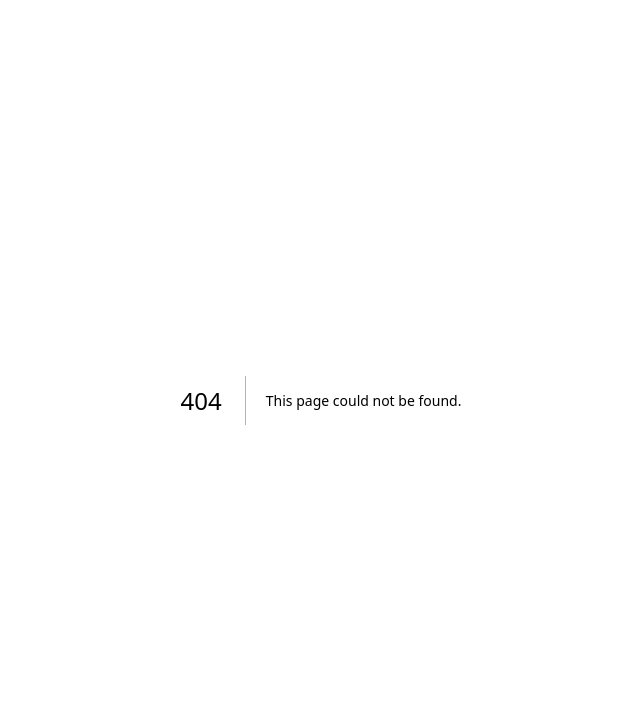
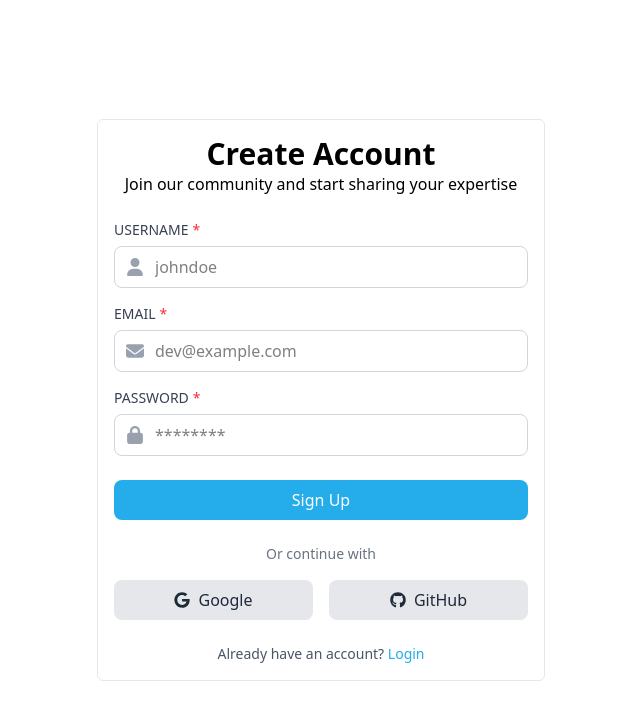
Before and after one commit to GausAlMunirTushar/devdiary-frontend, a Next.js app: page /register in a window 1280 px wide. Before the commit this address had no page. Shown: the top 720 px of the page, without its empty margins (319-959 px from the left). Built offline with nearby package versions, Linux system fonts and the light colour scheme.

Commit message:
feat: add login and signup form add into the page

```diff
--- a/src/app/(auth)/login/page.jsx
+++ b/src/app/(auth)/login/page.jsx
@@ -2,7 +2,7 @@ import LoginForm from "@/components/pages/auth/LoginForm";
 
 const LoginPage = () => {
 	return (
-		<div className="flex items-center justify-center">
+		<div className="min-h-screen flex items-center justify-center py-10">
 			<LoginForm />
 		</div>
 	);
--- /dev/null
+++ b/src/app/(auth)/register/page.jsx
@@ -0,0 +1,11 @@
+import SignupForm from "@/components/pages/auth/SignupForm";
+
+const RegisterPage = () => {
+	return (
+		<div className="min-h-screen flex items-center justify-center py-10">
+			<SignupForm />
+		</div>
+	);
+};
+
+export default RegisterPage;
--- a/src/components/pages/auth/LoginForm.jsx
+++ b/src/components/pages/auth/LoginForm.jsx
@@ -1,5 +1,7 @@
 import Input from "@/components/ui/input";
 import Button from "@/components/ui/button";
+import { FaEnvelope, FaLock, FaGoogle, FaGithub } from "react-icons/fa6";
+import Link from "next/link";
 
 const LoginForm = () => {
 	return (
@@ -8,23 +10,48 @@ const LoginForm = () => {
 			<p className="text-md text-center">
 				Log in to manage your blog and connect with the community
 			</p>
-			<div>
+			<div className="space-y-4 mt-6">
 				<Input
-					label={"Email"}
-					type={"email"}
-					placeholder={"dev@example.com"}
-					className={"border border-gray-200 py-2 px-4 rounded-md"}
+					label="Email"
+					type="email"
+					name="email"
+					placeholder="dev@example.com"
+					icon={FaEnvelope}
+					required
 				/>
 				<Input
-					label={"Password"}
-					type={"password"}
-					placeholder={"********"}
-					className={"border border-gray-200 py-2 px-4 rounded-md"}
+					label="Password"
+					type="password"
+					name="password"
+					placeholder="********"
+					icon={FaLock}
+					required
 				/>
 			</div>
-			<Button variant="primary" size="md" className="w-full my-2">
+			<Button variant="primary" size="md" className="w-full mt-6">
 				Login
 			</Button>
+
+			<div className="mt-6">
+				<p className="text-center text-sm text-gray-500">
+					Or continue with
+				</p>
+				<div className="flex gap-4 mt-4">
+					<Button variant="secondary" size="md" className="flex-1 flex items-center justify-center gap-2">
+						<FaGoogle /> Google
+					</Button>
+					<Button variant="secondary" size="md" className="flex-1 flex items-center justify-center gap-2">
+						<FaGithub /> GitHub
+					</Button>
+				</div>
+			</div>
+
+			<p className="text-center text-sm text-gray-600 mt-6">
+				Don't have an account?{" "}
+				<Link href="/register" className="text-primary font-medium hover:underline">
+					Sign Up
+				</Link>
+			</p>
 		</div>
 	);
 };
--- /dev/null
+++ b/src/components/pages/auth/SignupForm.jsx
@@ -0,0 +1,67 @@
+import Input from "@/components/ui/input";
+import Button from "@/components/ui/button";
+import { FaEnvelope, FaLock, FaUser, FaGoogle, FaGithub } from "react-icons/fa6";
+import Link from "next/link";
+
+const SignupForm = () => {
+	return (
+		<div className="w-md border border-gray-200 p-4 h-auto rounded-md">
+			<h1 className="text-3xl font-semibold text-center">Create Account</h1>
+			<p className="text-md text-center">
+				Join our community and start sharing your expertise
+			</p>
+			<div className="space-y-4 mt-6">
+				<Input
+					label="Username"
+					type="text"
+					name="username"
+					placeholder="johndoe"
+					icon={FaUser}
+					required
+				/>
+				<Input
+					label="Email"
+					type="email"
+					name="email"
+					placeholder="dev@example.com"
+					icon={FaEnvelope}
+					required
+				/>
+				<Input
+					label="Password"
+					type="password"
+					name="password"
+					placeholder="********"
+					icon={FaLock}
+					required
+				/>
+			</div>
+			<Button variant="primary" size="md" className="w-full mt-6">
+				Sign Up
+			</Button>
+
+			<div className="mt-6">
+				<p className="text-center text-sm text-gray-500">
+					Or continue with
+				</p>
+				<div className="flex gap-4 mt-4">
+					<Button variant="secondary" size="md" className="flex-1 flex items-center justify-center gap-2">
+						<FaGoogle /> Google
+					</Button>
+					<Button variant="secondary" size="md" className="flex-1 flex items-center justify-center gap-2">
+						<FaGithub /> GitHub
+					</Button>
+				</div>
+			</div>
+
+			<p className="text-center text-sm text-gray-600 mt-6">
+				Already have an account?{" "}
+				<Link href="/login" className="text-primary font-medium hover:underline">
+					Login
+				</Link>
+			</p>
+		</div>
+	);
+};
+
+export default SignupForm;
--- a/src/components/ui/input.jsx
+++ b/src/components/ui/input.jsx
@@ -1,14 +1,56 @@
-const Input = ({ type, className, label, placeholder }) => {
+const Input = ({
+	type = 'text',
+	className = '',
+	label,
+	placeholder,
+	name,
+	value,
+	onChange,
+	error,
+	disabled = false,
+	required = false,
+	icon: Icon,
+	...props
+}) => {
+	const baseInputStyles = 'w-full px-4 py-2 border rounded-lg transition-all duration-200 focus:outline-none focus:ring-2 focus:ring-primary/50 focus:border-primary disabled:opacity-50 disabled:cursor-not-allowed';
+	const normalState = 'border-gray-300 bg-white';
+	const errorState = 'border-red-500 bg-red-50';
+
+	const inputClasses = `${baseInputStyles} ${error ? errorState : normalState} ${className}`;
+
 	return (
-		<div className="flex flex-col space-y-2">
-			<label htmlFor={type} className="uppercase text-gray-400">
-				{label}
-			</label>
-			<input
-				type={type}
-				className={className}
-				placeholder={placeholder}
-			></input>
+		<div className="flex flex-col space-y-1.5">
+			{label && (
+				<label
+					htmlFor={name || label}
+					className="text-sm font-medium text-gray-700 uppercase"
+				>
+					{label}
+					{required && <span className="text-red-500 ml-1">*</span>}
+				</label>
+			)}
+			<div className="relative">
+				{Icon && (
+					<div className="absolute left-3 top-1/2 -translate-y-1/2 text-gray-400">
+						<Icon size={18} />
+					</div>
+				)}
+				<input
+					id={name || label}
+					name={name}
+					type={type}
+					value={value}
+					onChange={onChange}
+					placeholder={placeholder}
+					disabled={disabled}
+					required={required}
+					className={`${inputClasses} ${Icon ? 'pl-10' : ''}`}
+					{...props}
+				/>
+			</div>
+			{error && (
+				<p className="text-sm text-red-500">{error}</p>
+			)}
 		</div>
 	);
 };
```
